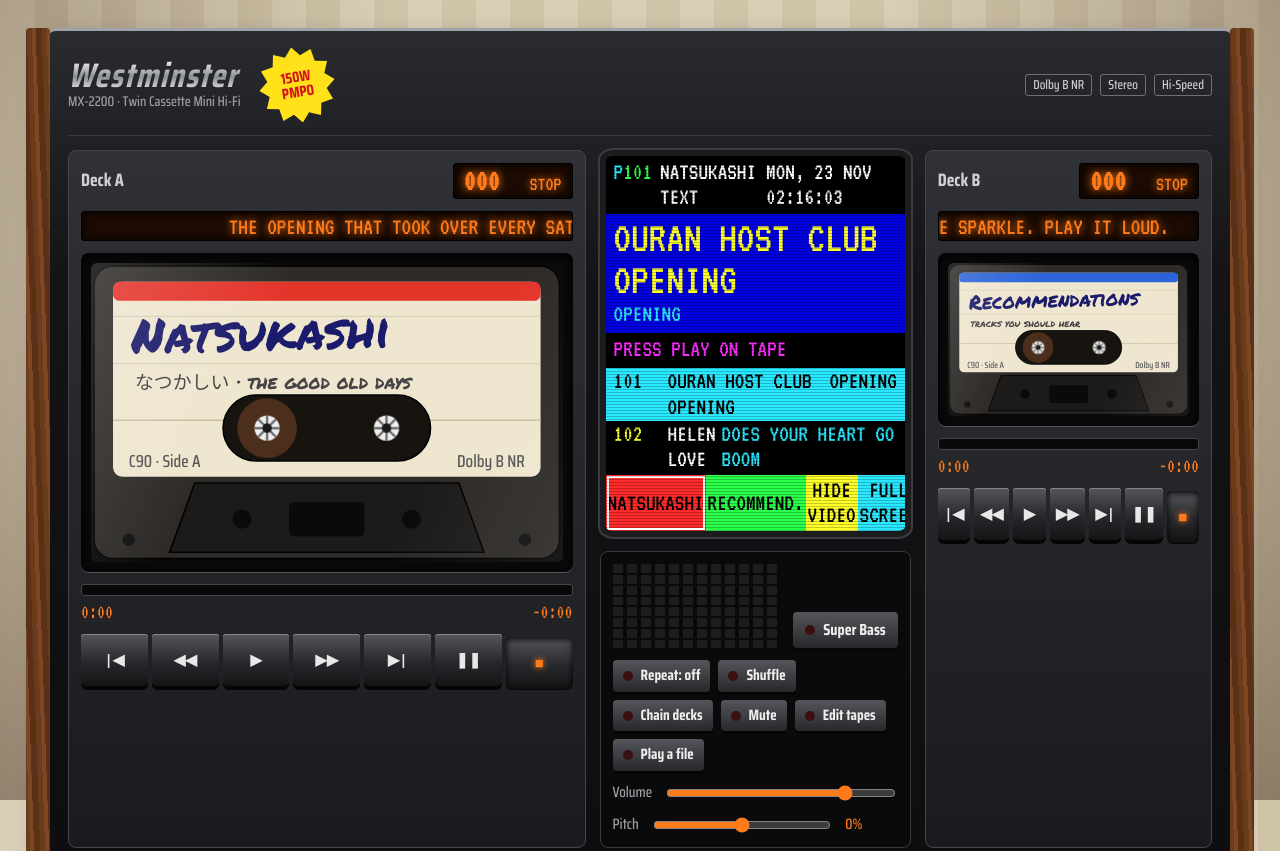
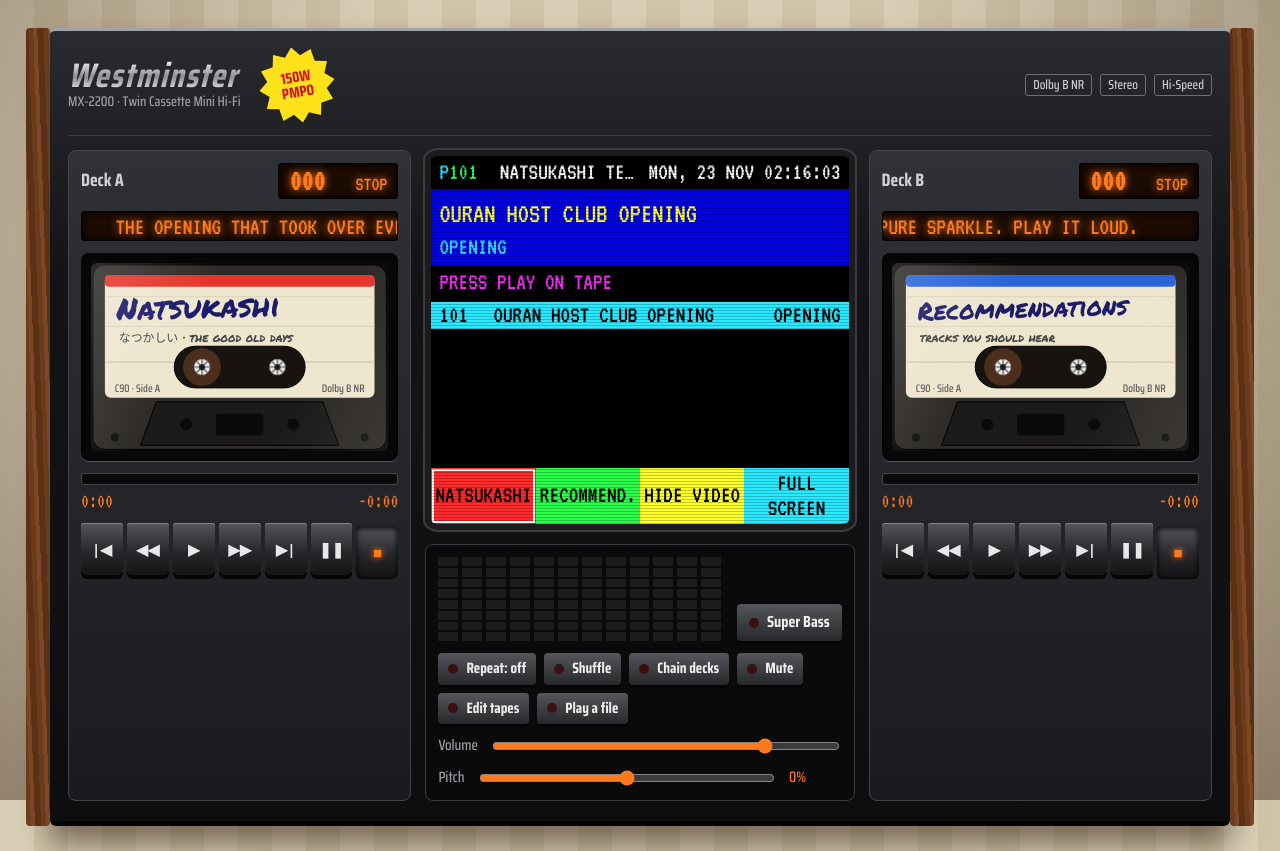
Before and after one commit to LosAmosDelCalabozo/mixtape, a plain HTML site: page index.html in a window 1280 px wide. Shown: the top 851 px of the page. Drawn offline with Linux system fonts and the light colour scheme.

Commit message:
Fix layout with long titles

```diff
--- a/index.html
+++ b/index.html
@@ -21,7 +21,7 @@ button{font:inherit;color:inherit;cursor:pointer}
 .hifi{position:relative;display:grid;gap:14px;padding:16px 18px 20px;border-radius:6px;
  background:linear-gradient(#2a2b2f,#141416 30%,#0e0e10);border-top:3px solid #9fa3a9;border-bottom:5px solid #050505;
  box-shadow:0 18px 30px rgba(40,20,10,.55);
- grid-template-columns:1fr 1.25fr 1fr;grid-template-areas:"plate plate plate" "da tt db" "da ctl db"}
+ grid-template-columns:minmax(0,1fr) minmax(0,1.25fr) minmax(0,1fr);grid-template-areas:"plate plate plate" "da tt db" "da ctl db"}
 .hifi::before,.hifi::after{content:"";position:absolute;top:-3px;bottom:-5px;width:24px;border-radius:4px;
  background:repeating-linear-gradient(88deg,#6a3b1c 0 5px,#7d4624 5px 9px,#5a3016 9px 15px)}
 .hifi::before{left:-24px}.hifi::after{right:-24px}
@@ -34,18 +34,19 @@ button{font:inherit;color:inherit;cursor:pointer}
  clip-path:polygon(50% 0,60% 12%,75% 6%,78% 22%,94% 25%,88% 40%,100% 50%,88% 60%,94% 75%,78% 78%,75% 94%,60% 88%,50% 100%,40% 88%,25% 94%,22% 78%,6% 75%,12% 60%,0 50%,12% 40%,6% 25%,22% 22%,25% 6%,40% 12%)}
 
 /* teletext */
-.tt{grid-area:tt;background:#000;border-radius:14px/10px;border:6px solid #1c1c1f;box-shadow:inset 0 0 30px rgba(0,0,0,.9),0 0 0 2px #3b3c41;position:relative;overflow:hidden;font:24px/1.05 'VT323',monospace;text-transform:uppercase;display:flex;flex-direction:column;min-height:330px}
+.tt{grid-area:tt;background:#000;border-radius:14px/10px;border:6px solid #1c1c1f;box-shadow:inset 0 0 30px rgba(0,0,0,.9),0 0 0 2px #3b3c41;position:relative;overflow:hidden;font:24px/1.05 'VT323',monospace;text-transform:uppercase;display:flex;flex-direction:column;height:380px;min-width:0}
 .tt::after{content:"";position:absolute;inset:0;pointer-events:none;background:repeating-linear-gradient(0deg,rgba(0,0,0,.22) 0 1px,transparent 1px 3px)}
-.tt .hd{display:flex;justify-content:space-between;gap:8px;padding:4px 8px;color:#fff}
+.tt .hd{display:flex;gap:8px;padding:4px 8px;color:#fff;white-space:nowrap;overflow:hidden}
+#ttName{flex:1;min-width:0;overflow:hidden;text-overflow:ellipsis;padding-left:14px}
 .tt .hd i{font-style:normal;color:var(--tc)}.tt .hd b{color:var(--tg);font-weight:400}
 .tt .ttl{background:var(--tb);padding:4px 8px 6px}
-.tt h2{margin:0;font:400 44px/.95 'VT323';color:var(--ty);overflow-wrap:anywhere}
-.tt .art{color:var(--tc)}
-.tt .msg{padding:4px 8px;color:var(--tm)}
+.tt h2{margin:0;height:42px;font:400 44px/42px 'VT323';color:var(--ty);white-space:nowrap;overflow:hidden;text-overflow:ellipsis}
+.tt .art{color:var(--tc);white-space:nowrap;overflow:hidden;text-overflow:ellipsis}
+.tt .msg{padding:4px 8px;color:var(--tm);white-space:nowrap;overflow:hidden;text-overflow:ellipsis}
 .flash{animation:fl 1s steps(1) infinite}@keyframes fl{50%{visibility:hidden}}
-.tt ol{list-style:none;margin:0;padding:2px 0;flex:1}
-.row{display:grid;grid-template-columns:48px 1fr auto;gap:6px;width:100%;background:none;border:0;text-align:left;text-transform:uppercase;font:inherit;color:#fff;padding:1px 8px}
-.row span{color:var(--ty)}.row em{font-style:normal;color:var(--tc)}
+.tt ol{list-style:none;margin:0;padding:2px 0;flex:1;min-height:0;overflow-y:auto}
+.row{display:grid;grid-template-columns:48px minmax(0,1fr) auto;gap:6px;width:100%;background:none;border:0;text-align:left;text-transform:uppercase;font:inherit;color:#fff;padding:1px 8px}
+.row span{color:var(--ty)}.row em{font-style:normal;color:var(--tc);max-width:11em}.row b,.row em{overflow:hidden;text-overflow:ellipsis;white-space:nowrap}
 .row:hover{background:#1a1a60}
 .cur .row{background:var(--tc);color:#000}.cur .row span,.cur .row em{color:#000}
 .cur .el{grid-column:2/4;color:#a00;text-decoration:none}
@@ -55,7 +56,7 @@ button{font:inherit;color:inherit;cursor:pointer}
 .fast .on{outline:2px solid #fff;outline-offset:-3px}
 
 /* decks */
-.deck{background:linear-gradient(#303136,#1a1b1e);border:1px solid #45464b;border-radius:8px;padding:12px;display:flex;flex-direction:column;gap:12px}
+.deck{min-width:0;background:linear-gradient(#303136,#1a1b1e);border:1px solid #45464b;border-radius:8px;padding:12px;display:flex;flex-direction:column;gap:12px}
 #d0{grid-area:da}#d1{grid-area:db}
 .dh{display:flex;align-items:center;justify-content:space-between;color:#cfd1d6;font-size:18px}
 .lcd{display:flex;gap:10px;align-items:baseline;background:#1b0b02;border:1px solid #000;border-radius:3px;padding:2px 10px;font:30px/1 'VT323';color:var(--led);text-shadow:0 0 8px var(--led);box-shadow:inset 0 0 8px #000}
@@ -95,13 +96,13 @@ output{min-width:3.5em;color:var(--led)}
 .keyhelp{max-width:760px;margin:12px auto 0;text-align:center;color:#5b5140;font-size:14px}
 .ovl{position:absolute;left:0;right:0;bottom:0;z-index:3;padding:30px 14px 10px;background:linear-gradient(transparent,rgba(0,0,0,.85));display:flex;flex-direction:column;gap:8px;opacity:0;transition:opacity .25s}
 .screen.show .ovl,.screen.paused .ovl,.ovl:focus-within{opacity:1}
-.ovt{font:28px/1 'VT323';color:var(--ty);text-transform:uppercase}
+.ovt{font:28px/1 'VT323';color:var(--ty);text-transform:uppercase;white-space:nowrap;overflow:hidden;text-overflow:ellipsis}
 .ovb{display:flex;align-items:center;gap:6px}
 .ovb button{background:rgba(255,255,255,.14);border:1px solid rgba(255,255,255,.3);border-radius:4px;color:#fff;min-width:40px;height:34px;font:700 14px system-ui,sans-serif;padding:0 8px}
 .ovb button:hover{background:rgba(255,255,255,.32)}
 .ovb span{margin-left:auto;font:24px 'VT323';color:#fff}
 .screen:fullscreen{aspect-ratio:auto;border-radius:0;box-shadow:none}
-.marq{overflow:hidden;white-space:nowrap;height:30px;padding:2px 0;background:#1b0b02;border:1px solid #000;border-radius:3px;box-shadow:inset 0 0 8px #000;font:24px/1.1 'VT323';color:var(--led);text-shadow:0 0 8px var(--led);text-transform:uppercase}
+.marq{contain:inline-size;min-width:0;overflow:hidden;white-space:nowrap;height:30px;padding:2px 0;background:#1b0b02;border:1px solid #000;border-radius:3px;box-shadow:inset 0 0 8px #000;font:24px/1.1 'VT323';color:var(--led);text-shadow:0 0 8px var(--led);text-transform:uppercase}
 .marq span{display:inline-block;padding-left:100%;animation:mq 14s linear infinite}
 @keyframes mq{to{transform:translateX(-100%)}}
 @media (prefers-reduced-motion:reduce){.marq span{animation:none;padding-left:8px}}
@@ -120,6 +121,7 @@ dialog .hint{margin:0;color:#aeb1b8}
 .srcrow input{flex:1;font-size:13px;color:#aeb1b8}
 .rm{background:#3a1010;border:1px solid #6a2020;color:#fff;border-radius:4px;width:36px;cursor:pointer}
 .rm:hover{background:#6a2020}
+@media (max-width:1240px){.cd{display:none}}
 /* the telly */
 .telly{margin:34px auto 0;max-width:760px;position:relative}
 .bezel{background:linear-gradient(#cdc8ba,#aaa595);border-radius:26px;padding:22px 22px 12px;box-shadow:0 14px 24px rgba(40,20,10,.5),inset 0 2px 0 #eee}
@@ -218,43 +220,11 @@ footer{text-align:center;margin-top:26px;color:#5b5140;font-weight:700}
 /* ---- EDIT YOUR TAPES HERE (or use the "Edit tapes" button on the page) ----
    src = video file path, t = song name, a = artist, r = why you picked it (scrolls on the deck) */
 const T=[
- {
-  "name": "Natsukashi",
-  "sub": "なつかしい · the good old days",
-  "stripe": "#e4352b",
-  "fs": 31,
-  "tracks": [
-   {
-    "src": "videos/ouran-opening.mp4",
-    "t": "Ouran Host Club Opening",
-    "a": "Opening",
-    "r": "The opening that took over every Saturday afternoon"
-   },
-   {
-    "src": "videos/Helen%20Love%20-%20Does%20Your%20Heart%20Go%20Boom.mp4",
-    "t": "Helen Love",
-    "a": "Does Your Heart Go Boom",
-    "r": "You make my heart go Boom"
-   }
-  ]
- },
- {
-  "name": "Recommendations",
-  "sub": "tracks you should hear",
-  "stripe": "#2b64d9",
-  "fs": 25,
-  "tracks": [
-   {
-    "src": "videos/sakura-kiss.mp4",
-    "t": "Sakura Kiss",
-    "a": "Radio edit",
-    "r": "Pure sparkle. Play it loud."
-   }
-  ]
- }
+ {name:'Natsukashi',sub:'なつかしい · the good old days',stripe:'#e4352b',fs:31,tracks:[
+  {src:'videos/ouran-opening.mp4',t:'Ouran Host Club Opening',a:'Opening',r:'The opening that took over every Saturday afternoon'}]},
+ {name:'Recommendations',sub:'tracks you should hear',stripe:'#2b64d9',fs:25,tracks:[
+  {src:'videos/sakura-kiss.mp4',t:'Sakura Kiss',a:'Radio edit',r:'Pure sparkle. Play it loud.'}]}
 ];
-
-
 /* ------------------------------------------------------------------------- */
 const $=(s,r=document)=>r.querySelector(s),$$=(s,r=document)=>[...r.querySelectorAll(s)];
 const D=T.map(()=>({i:0,time:0,dur:0,mode:'stop'}));
@@ -338,6 +308,7 @@ const ACT={play,stop,pause,prev:d=>step(d,-1),next:d=>step(d,1),rew:d=>wind(d,-1
 
 /* ---- display ---- */
 const fmt=s=>{s=Math.max(0,s|0);return(s/60|0)+':'+String(s%60).padStart(2,'0')};
+function fitTitle(){const h=$('#ttTitle');let z=44;h.style.fontSize=z+'px';while(h.scrollWidth>h.clientWidth&&z>20){z-=2;h.style.fontSize=z+'px'}}
 function ui(){
  D.forEach((k,d)=>{const el=$('#d'+d);el.dataset.m=k.mode;
   const tr=T[d].tracks[k.i],tx=tr.r||(tr.t+' - '+tr.a),mq=$('.marq span',el);
@@ -354,13 +325,15 @@ function ui(){
   const m=msg||{stop:ready?'PRESS PLAY ON TAPE':'WARMING UP THE VALVES...',play:'NOW PLAYING',pause:'PAUSED',ff:'>> WINDING ON',rew:'<< REWINDING'}[k.mode];
   const e=$('#ttMsg');e.textContent=m;e.classList.toggle('flash',k.mode==='stop'||!!msg);
   $('#ttList').innerHTML=t.tracks.map((r,i)=>`<li class="${i===k.i?'cur':''}"><button class="row" data-i="${i}"><span>${base+i+1}</span><b style="font-weight:400">${r.t}</b><em>${r.a}</em>${i===k.i&&k.mode!=='stop'?'<u class="el"></u>':''}</button></li>`).join('');
-  $('#fR').classList.toggle('on',sel===0);$('#fG').classList.toggle('on',sel===1)}
+  $('#fR').classList.toggle('on',sel===0);$('#fG').classList.toggle('on',sel===1);
+  const ol=$('#ttList'),cr=$('.cur',ol);if(cr)ol.scrollTop+=cr.getBoundingClientRect().top-ol.getBoundingClientRect().top-ol.clientHeight/2;
+  fitTitle()}
  const ad=cur?cur.d:sel,ak=D[ad],at=T[ad].tracks[ak.i];
  $('#ovTitle').textContent=at.t+' - '+at.a;$('#ovPlay').textContent=ak.mode==='play'?'❚❚':'▶';
  $('#ovSeek i').style.width=(ak.dur?Math.min(100,ak.time/ak.dur*100):0)+'%';$('#ovTm').textContent=fmt(ak.time)+' / '+fmt(ak.dur);
  $('#screen').classList.toggle('paused',ak.mode!=='play');
  const el=$('.el');if(el)el.textContent='  '+fmt(k.time)+' / '+fmt(k.dur);
- $('#clk').textContent=new Date().toLocaleDateString('en-GB',{weekday:'short',day:'numeric',month:'short'})+' '+new Date().toLocaleTimeString('en-GB',{hour:'2-digit',minute:'2-digit',second:'2-digit'});
+ const nw=new Date();$('#clk').innerHTML='<span class="cd">'+nw.toLocaleDateString('en-GB',{weekday:'short',day:'numeric',month:'short'})+' </span>'+nw.toLocaleTimeString('en-GB',{hour:'2-digit',minute:'2-digit',second:'2-digit'});
 }
 $('#ttList').addEventListener('click',e=>{const b=e.target.closest('[data-i]');if(!b)return;const k=D[sel];k.i=+b.dataset.i;k.time=0;k.dur=0;if(cur&&cur.d===sel)cur=null;play(sel);ui()});
 $('#fR').onclick=()=>{sel=0;ui()};$('#fG').onclick=()=>{sel=1;ui()};
@@ -458,6 +431,7 @@ $('#edFile').onchange=e=>{const ti=+e.target.dataset.t;
 $('#edCopy').onclick=()=>{const code='const T='+JSON.stringify(T.map(t=>({...t,tracks:t.tracks.filter(r=>!isBlob(r))})),null,1)+';';
  const ta=$('#edCode');ta.hidden=false;ta.value=code;ta.select();try{navigator.clipboard.writeText(code)}catch(x){}};
 $('#edReset').onclick=()=>{if(confirm('Forget the list saved in this browser?')){try{localStorage.removeItem('mixtape-tapes')}catch(x){}location.reload()}};
+addEventListener('resize',fitTitle);
 ui();
 </script>
 </body>
```
